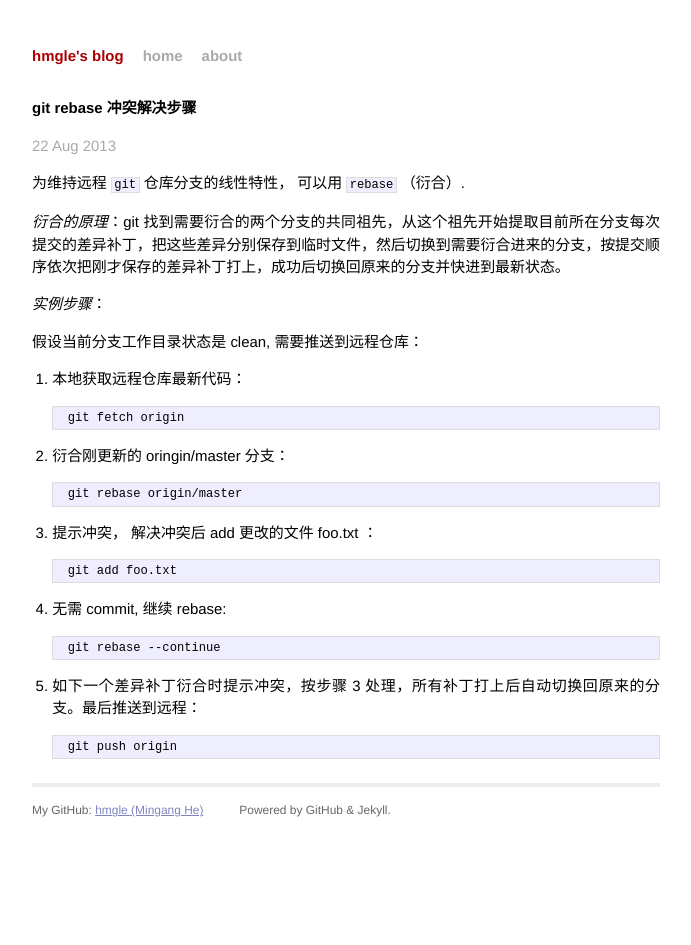
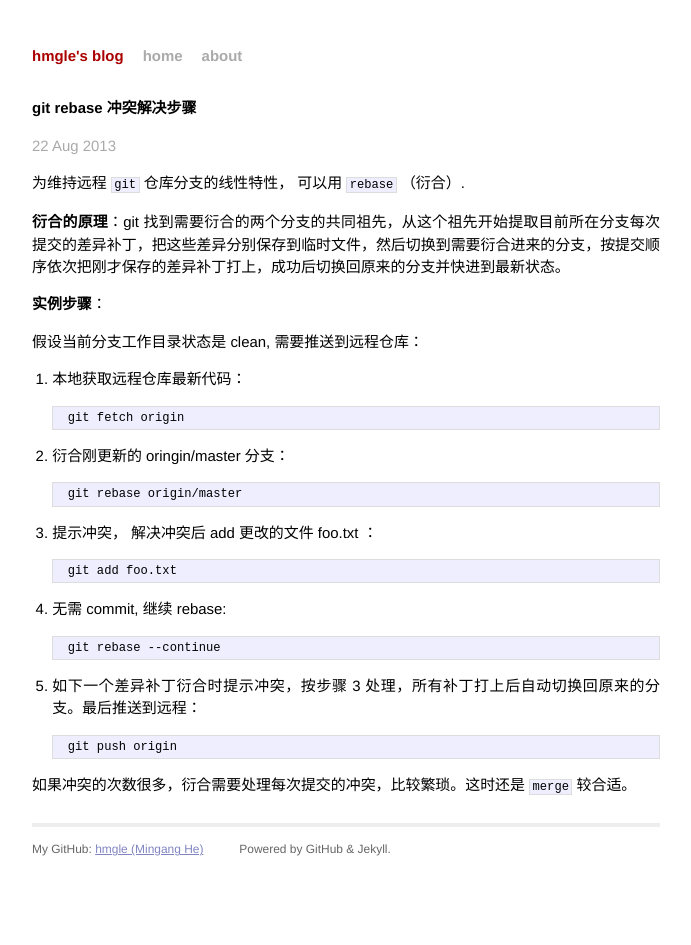
Before and after one commit to hmgle/hmgle.github.com, a Jekyll site: the page built from _posts/2013-08-22-git-rebase.md, in a window 1280 px wide. Shown: the whole page, without its empty margins (294-985 px from the left). Built offline with Jekyll 4.4.1, drawn with Linux system fonts in a browser that asks for light colours; Markdown is read by kramdown in place of the engine named in the settings.

Commit message:
modify blog

```diff
--- a/_posts/2013-08-22-git-rebase.md
+++ b/_posts/2013-08-22-git-rebase.md
@@ -7,9 +7,9 @@ categories: git
 
 为维持远程 `git` 仓库分支的线性特性， 可以用 `rebase` （衍合）.
 
-*衍合的原理*：git 找到需要衍合的两个分支的共同祖先，从这个祖先开始提取目前所在分支每次提交的差异补丁，把这些差异分别保存到临时文件，然后切换到需要衍合进来的分支，按提交顺序依次把刚才保存的差异补丁打上，成功后切换回原来的分支并快进到最新状态。
+**衍合的原理**：git 找到需要衍合的两个分支的共同祖先，从这个祖先开始提取目前所在分支每次提交的差异补丁，把这些差异分别保存到临时文件，然后切换到需要衍合进来的分支，按提交顺序依次把刚才保存的差异补丁打上，成功后切换回原来的分支并快进到最新状态。
 
-*实例步骤*：
+**实例步骤**：
 
 假设当前分支工作目录状态是 clean, 需要推送到远程仓库：
 
@@ -32,3 +32,6 @@ categories: git
 5. 如下一个差异补丁衍合时提示冲突，按步骤 3 处理，所有补丁打上后自动切换回原来的分支。最后推送到远程：
 
 		git push origin
+
+
+如果冲突的次数很多，衍合需要处理每次提交的冲突，比较繁琐。这时还是 `merge` 较合适。
```
